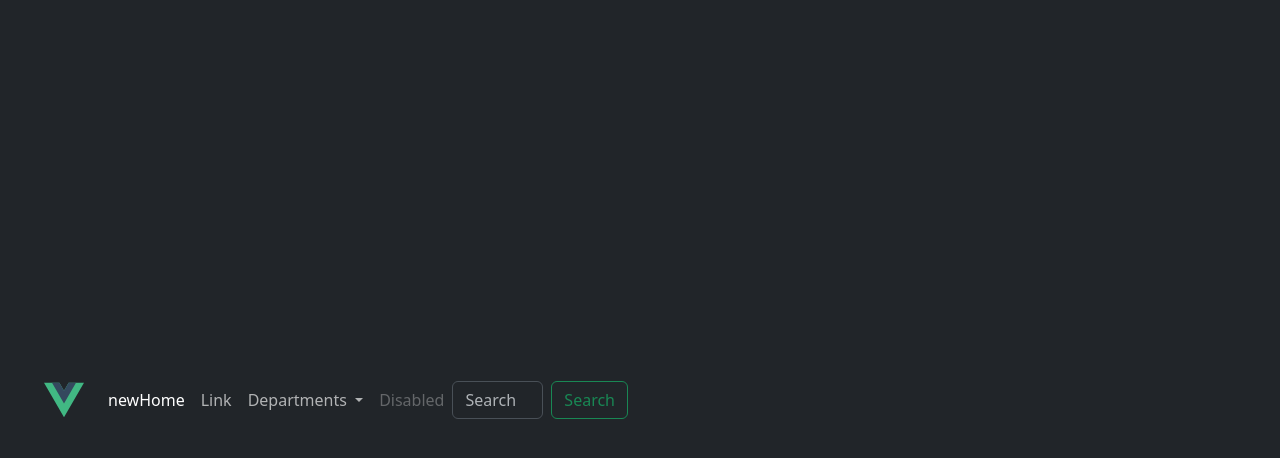
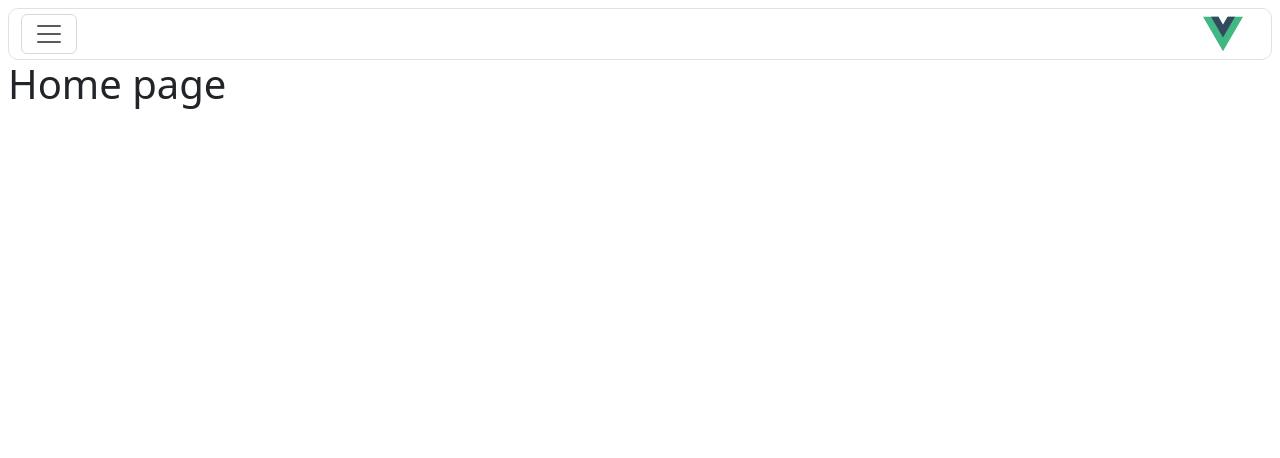
Before and after one commit to fearamire/bootstrapVue, a Vue app: page / in a window 1280 px wide. Shown: the top 458 px of the page. Built offline with nearby package versions, Linux system fonts and the light colour scheme.

Commit message:
Navigation Changes

```diff
--- a/index.html
+++ b/index.html
@@ -1,5 +1,5 @@
 <!DOCTYPE html>
-<html lang="en" data-bs-theme="dark">
+<html lang="en">
   <head>
     <meta charset="UTF-8">
     <link rel="icon" href="/favicon.ico">
--- a/src/App.vue
+++ b/src/App.vue
@@ -7,6 +7,24 @@ import SiteNav from './components/SiteNav.vue'
 <template>
   <header>
     <SiteNav />
+    <div class="offcanvas offcanvas-start" tabindex="-1" id="offcanvasNav" aria-labelledby="offcanvasExampleLabel">
+      <div class="offcanvas-header">
+        <h5 class="offcanvas-title" id="offcanvasExampleLabel">Navigation</h5>
+        <button type="button" class="btn-close" data-bs-dismiss="offcanvas" aria-label="Close"></button>
+      </div>
+      <div class="offcanvas-body">
+        <div class="dropdown mt-3">
+          <button class="btn btn-secondary dropdown-toggle" type="button" data-bs-toggle="dropdown">
+            Dropdown button
+          </button>
+          <ul class="dropdown-menu">
+            <li><RouterLink :to="{name: 'home'}" class="dropdown-item"> Home </RouterLink></li>
+            <li><RouterLink :to="{name: 'departments'}" class="dropdown-item"> departments </RouterLink></li>
+            <li><a class="dropdown-item" href="#">Something else here</a></li>
+          </ul>
+        </div>
+      </div>
+    </div>
   </header>
 
   <RouterView />
--- a/src/assets/main.css
+++ b/src/assets/main.css
@@ -1,11 +1,16 @@
 @import './base.css';
 
 #app {
-  max-width: 1280px;
+  /* max-width: 1280px; */
   margin: 0 auto;
-  padding: 2rem;
+  padding: 0.5rem;
 
   font-weight: normal;
+}
+
+header {
+  border: 1px solid var(--bs-border-color);
+  border-radius: 10px;
 }
 
 a,
@@ -21,7 +26,7 @@ a,
   }
 }
 
-@media (min-width: 1024px) {
+/* @media (min-width: 1024px) {
   body {
     display: flex;
     place-items: center;
@@ -32,4 +37,4 @@ a,
     grid-template-columns: 1fr 1fr;
     padding: 0 2rem;
   }
-}
+} */
--- a/src/components/SiteNav.vue
+++ b/src/components/SiteNav.vue
@@ -1,42 +1,42 @@
 <script setup>
 import Logo from './icons/IconLogo.vue'
+
 </script>
 
 <template>
 <nav class="navbar navbar-expand-lg" >
   <div class="container-fluid">
-    <RouterLink :to="{name: 'home'}" class="navbar-brand"> <Logo /> </RouterLink>
-    <button class="navbar-toggler" type="button" data-bs-toggle="collapse" data-bs-target="#navbarSupportedContent" aria-controls="navbarSupportedContent" aria-expanded="false" aria-label="Toggle navigation">
+    <!-- Hamburger Dropdown Button must be first sibling -->
+    <button type="button" class="navigation-toggler" data-bs-toggle="offcanvas" data-bs-target="#offcanvasNav"
+      aria-expanded="false" aria-label="Toggle navigation">
       <span class="navbar-toggler-icon"></span>
     </button>
-    <div class="collapse navbar-collapse" id="navbarSupportedContent">
-      <ul class="navbar-nav me-auto mb-2 mb-lg-0">
-        <li class="nav-item">
-          <RouterLink :to="{name: 'home'}" class="nav-link active" aria-current="page" href="#"> newHome </RouterLink>
-        </li>
-        <li class="nav-item">
-          <a class="nav-link" href="#">Link</a>
-        </li>
-        <li class="nav-item dropdown">
-          <a class="nav-link dropdown-toggle" href="#" id="navbarDropdown" role="button" data-bs-toggle="dropdown" aria-expanded="false">
-            Departments
-          </a>
-          <ul class="dropdown-menu" aria-labelledby="navbarDropdown">
-            <li><RouterLink :to="{ name: 'departments'}" class="dropdown-item">{{ $router.options.routes[3].name }}</RouterLink></li>
-            <li><hr class="dropdown-divider"></li>
-            <li><a class="dropdown-item" href="#">Action</a></li>
-            <li><a class="dropdown-item" href="#">Another action</a></li>
-          </ul>
-        </li>
-        <li class="nav-item">
-          <a class="nav-link disabled" href="#" tabindex="-1" aria-disabled="true">Disabled</a>
-        </li>
-      </ul>
-      <form class="d-flex">
-        <input class="form-control me-2" type="search" placeholder="Search" aria-label="Search">
-        <button class="btn btn-outline-success" type="submit">Search</button>
-      </form>
-    </div>
+
+    <!-- logo -->
+    <RouterLink :to="{name: 'home'}" class="navbar-brand ms-auto"> <Logo /> </RouterLink>
   </div>
+
+
+
+
 </nav>
+
 </template>
+
+<style>
+.navbar {
+  padding: 0;
+}
+
+.navigation-toggler {
+  padding: var(--bs-navbar-toggler-padding-y) var(--bs-navbar-toggler-padding-x);
+  font-size: var(--bs-navbar-toggler-font-size);
+  line-height: 1;
+  color: var(--bs-navbar-color);
+  background-color: transparent;
+  border: var(--bs-border-width) solid var(--bs-navbar-toggler-border-color);
+  border-radius: var(--bs-navbar-toggler-border-radius);
+  transition: var(--bs-navbar-toggler-transition);
+}
+
+</style>
--- a/src/main.js
+++ b/src/main.js
@@ -1,5 +1,5 @@
 import './assets/main.css'
-import "bootstrap/dist/css/bootstrap.min.css"
+import "bootstrap/dist/css/bootstrap.css"
 
 import { createApp } from 'vue'
 import App from './App.vue'
@@ -11,3 +11,86 @@ app.use(router)
 
 app.mount('#app')
 import 'bootstrap/dist/js/bootstrap.js'
+
+
+
+/*!
+ * Color mode toggler for Bootstrap's docs (https://getbootstrap.com/)
+ * Copyright 2011-2023 The Bootstrap Authors
+ * Licensed under the Creative Commons Attribution 3.0 Unported License.
+ */
+
+(() => {
+    'use strict'
+
+    const getStoredTheme = () => localStorage.getItem('theme')
+    const setStoredTheme = theme => localStorage.setItem('theme', theme)
+
+    const getPreferredTheme = () => {
+      const storedTheme = getStoredTheme()
+      if (storedTheme) {
+        return storedTheme
+      }
+
+      return window.matchMedia('(prefers-color-scheme: dark)').matches ? 'dark' : 'light'
+    }
+
+    const setTheme = theme => {
+      if (theme === 'auto' && window.matchMedia('(prefers-color-scheme: dark)').matches) {
+        document.documentElement.setAttribute('data-bs-theme', 'dark')
+      } else {
+        document.documentElement.setAttribute('data-bs-theme', theme)
+      }
+    }
+
+    setTheme(getPreferredTheme())
+
+    const showActiveTheme = (theme, focus = false) => {
+      const themeSwitcher = document.querySelector('#bd-theme')
+
+      if (!themeSwitcher) {
+        return
+      }
+
+      const themeSwitcherText = document.querySelector('#bd-theme-text')
+      const activeThemeIcon = document.querySelector('.theme-icon-active use')
+      const btnToActive = document.querySelector(`[data-bs-theme-value="${theme}"]`)
+      const svgOfActiveBtn = btnToActive.querySelector('svg use').getAttribute('href')
+
+      document.querySelectorAll('[data-bs-theme-value]').forEach(element => {
+        element.classList.remove('active')
+        element.setAttribute('aria-pressed', 'false')
+      })
+
+      btnToActive.classList.add('active')
+      btnToActive.setAttribute('aria-pressed', 'true')
+      activeThemeIcon.setAttribute('href', svgOfActiveBtn)
+      const themeSwitcherLabel = `${themeSwitcherText.textContent} (${btnToActive.dataset.bsThemeValue})`
+      themeSwitcher.setAttribute('aria-label', themeSwitcherLabel)
+
+      if (focus) {
+        themeSwitcher.focus()
+      }
+    }
+
+    window.matchMedia('(prefers-color-scheme: dark)').addEventListener('change', () => {
+      const storedTheme = getStoredTheme()
+      if (storedTheme !== 'light' && storedTheme !== 'dark') {
+        setTheme(getPreferredTheme())
+      }
+    })
+
+    window.addEventListener('DOMContentLoaded', () => {
+      showActiveTheme(getPreferredTheme())
+
+      document.querySelectorAll('[data-bs-theme-value]')
+        .forEach(toggle => {
+          toggle.addEventListener('click', () => {
+            const theme = toggle.getAttribute('data-bs-theme-value')
+            setStoredTheme(theme)
+            setTheme(theme)
+            showActiveTheme(theme, true)
+          })
+        })
+    })
+  })()
--- a/src/router/index.js
+++ b/src/router/index.js
@@ -35,7 +35,8 @@ const router = createRouter({
         }
       ]
     }
-  ]
+  ],
+  linkActiveClass: 'active'
 })
 
 export default router
--- a/src/views/Home.vue
+++ b/src/views/Home.vue
@@ -3,6 +3,6 @@
 
 <template>
   <main>
-
+    <h1>Home page</h1>
   </main>
 </template>
```
